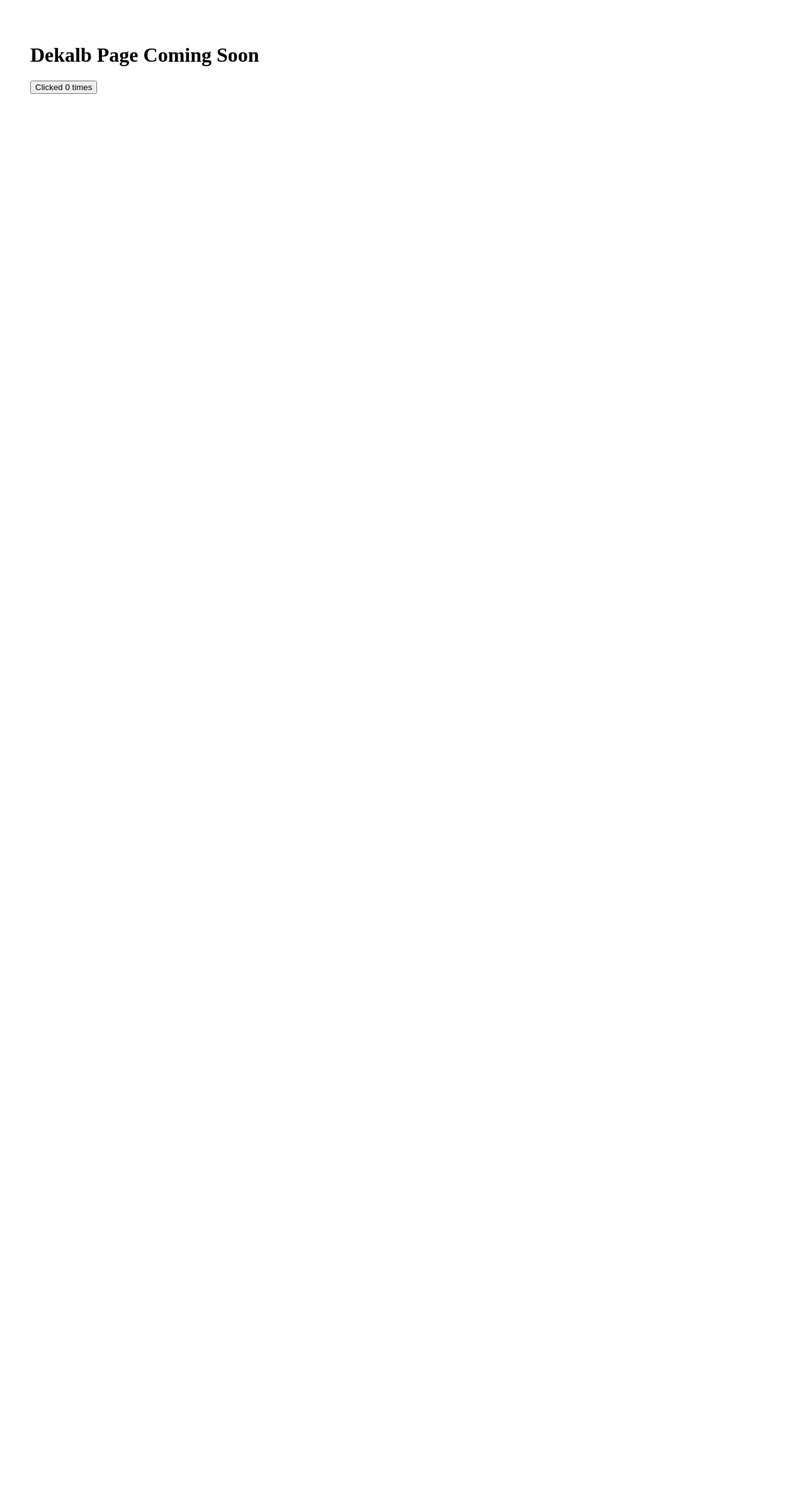
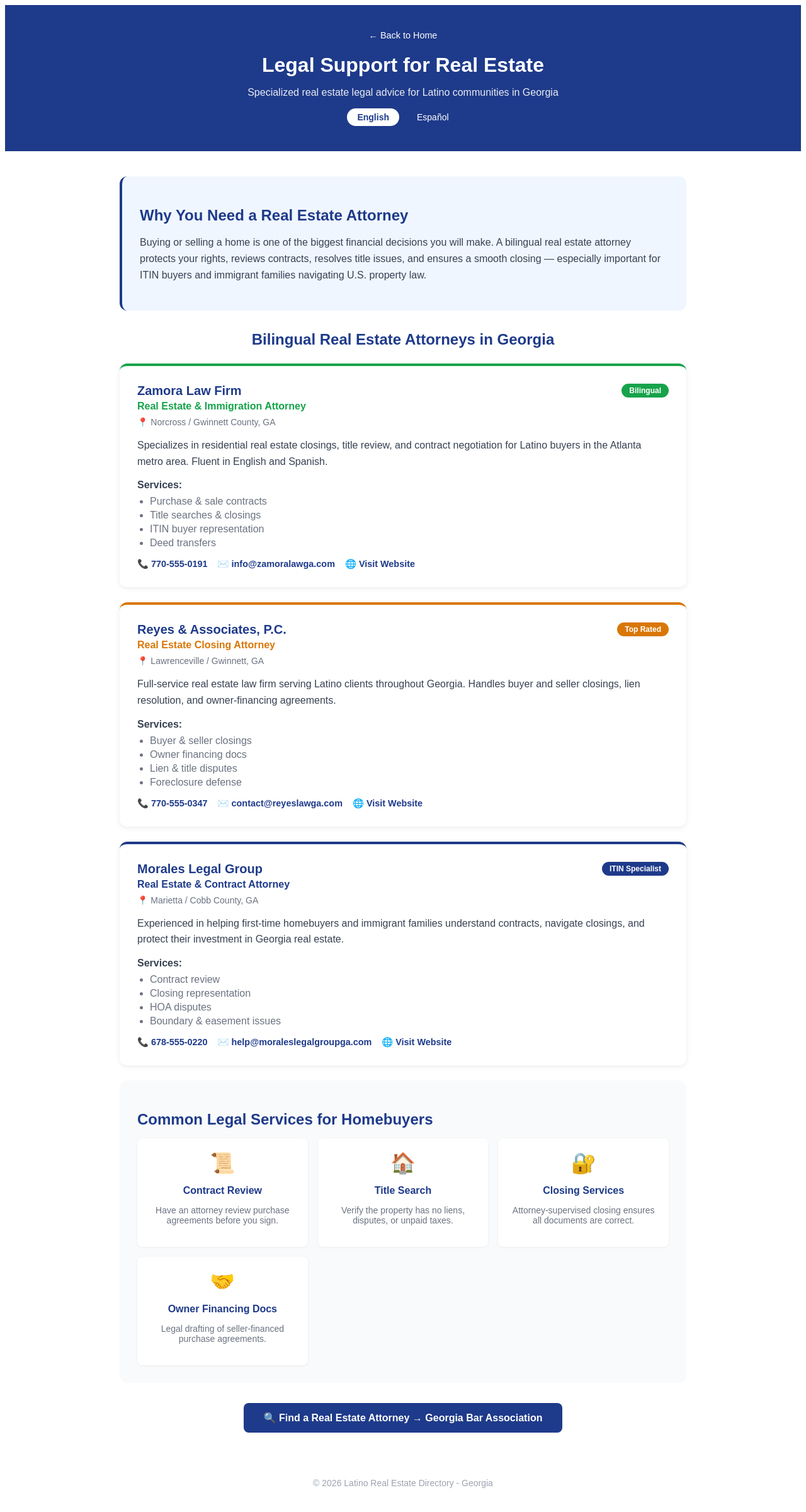
Before and after one commit to loveythecyclops-pixel/latino-real-estate-directory, a Next.js app: page /legal-support in a window 1280 px wide. Shown: the whole page at 63% size. Before the commit the page ends 800 px from the top, so only its background shows below. Built offline with nearby package versions, Linux system fonts and the light colour scheme.

Commit message:
Fix: Replace legal-support placeholder with real bilingual attorney directory

```diff
--- a/app/legal-support/page.tsx
+++ b/app/legal-support/page.tsx
@@ -1,17 +1,136 @@
-'use client';
-
-import { useState } from 'react';
 import Link from 'next/link';
 
-export default function DekalbPage() {
-  const [count, setCount] = useState(0);
+export default function LegalSupportPage() {
+  return (
+    <main style={{ minHeight: '100vh', backgroundColor: '#ffffff', fontFamily: 'sans-serif', color: '#1a202c' }}>
+      {/* Header */}
+      <div style={{ backgroundColor: '#1e3a8a', color: '#ffffff', padding: '40px 24px', textAlign: 'center' }}>
+        <Link href="/" style={{ color: '#fff', textDecoration: 'none', fontSize: '0.9rem', display: 'block', marginBottom: '16px' }}>
+          ← Back to Home
+        </Link>
+        <h1 style={{ fontSize: '2rem', fontWeight: 'bold', marginBottom: '0.5rem' }}>
+          Legal Support for Real Estate
+        </h1>
+        <p style={{ fontSize: '1rem', opacity: 0.9 }}>
+          Specialized real estate legal advice for Latino communities in Georgia
+        </p>
+        <div style={{ marginTop: '16px', display: 'flex', justifyContent: 'center', gap: '12px' }}>
+          <span style={{ backgroundColor: '#fff', color: '#1e3a8a', padding: '6px 16px', borderRadius: '20px', fontWeight: 'bold', fontSize: '0.875rem', cursor: 'pointer' }}>English</span>
+          <span style={{ color: '#fff', padding: '6px 16px', fontSize: '0.875rem', cursor: 'pointer' }}>Español</span>
+        </div>
+      </div>
 
-  return (
-    <div style={{ padding: 40 }}>
-      <h1>Dekalb Page Coming Soon</h1>
-      <button onClick={() => setCount(count + 1)}>
-        Clicked {count} times
-      </button>
-    </div>
-  )
+      {/* Why Legal Support */}
+      <div style={{ maxWidth: '900px', margin: '0 auto', padding: '40px 20px' }}>
+        <div style={{ backgroundColor: '#eff6ff', borderRadius: '12px', padding: '28px', marginBottom: '32px', borderLeft: '4px solid #1e3a8a' }}>
+          <h2 style={{ color: '#1e3a8a', marginBottom: '12px' }}>Why You Need a Real Estate Attorney</h2>
+          <p style={{ color: '#374151', lineHeight: '1.6' }}>
+            Buying or selling a home is one of the biggest financial decisions you will make. A bilingual real estate attorney protects your rights, reviews contracts, resolves title issues, and ensures a smooth closing — especially important for ITIN buyers and immigrant families navigating U.S. property law.
+          </p>
+        </div>
+
+        {/* Legal Firms / Attorneys */}
+        <h2 style={{ color: '#1e3a8a', marginBottom: '24px', textAlign: 'center', fontSize: '1.5rem' }}>
+          Bilingual Real Estate Attorneys in Georgia
+        </h2>
+
+        {[
+          {
+            name: 'Zamora Law Firm',
+            title: 'Real Estate & Immigration Attorney',
+            badge: 'Bilingual',
+            badgeColor: '#16a34a',
+            location: 'Norcross / Gwinnett County, GA',
+            description: 'Specializes in residential real estate closings, title review, and contract negotiation for Latino buyers in the Atlanta metro area. Fluent in English and Spanish.',
+            services: ['Purchase & sale contracts', 'Title searches & closings', 'ITIN buyer representation', 'Deed transfers'],
+            phone: '770-555-0191',
+            email: 'info@zamoralawga.com',
+            website: 'https://www.gabar.org',
+          },
+          {
+            name: 'Reyes & Associates, P.C.',
+            title: 'Real Estate Closing Attorney',
+            badge: 'Top Rated',
+            badgeColor: '#d97706',
+            location: 'Lawrenceville / Gwinnett, GA',
+            description: 'Full-service real estate law firm serving Latino clients throughout Georgia. Handles buyer and seller closings, lien resolution, and owner-financing agreements.',
+            services: ['Buyer & seller closings', 'Owner financing docs', 'Lien & title disputes', 'Foreclosure defense'],
+            phone: '770-555-0347',
+            email: 'contact@reyeslawga.com',
+            website: 'https://www.gabar.org',
+          },
+          {
+            name: 'Morales Legal Group',
+            title: 'Real Estate & Contract Attorney',
+            badge: 'ITIN Specialist',
+            badgeColor: '#1e3a8a',
+            location: 'Marietta / Cobb County, GA',
+            description: 'Experienced in helping first-time homebuyers and immigrant families understand contracts, navigate closings, and protect their investment in Georgia real estate.',
+            services: ['Contract review', 'Closing representation', 'HOA disputes', 'Boundary & easement issues'],
+            phone: '678-555-0220',
+            email: 'help@moraleslegalgroupga.com',
+            website: 'https://www.gabar.org',
+          },
+        ].map((firm) => (
+          <div key={firm.name} style={{ backgroundColor: '#fff', borderRadius: '12px', boxShadow: '0 2px 8px rgba(0,0,0,0.08)', padding: '28px', marginBottom: '24px', borderTop: `4px solid ${firm.badgeColor}` }}>
+            <div style={{ display: 'flex', alignItems: 'flex-start', justifyContent: 'space-between', flexWrap: 'wrap', gap: '8px', marginBottom: '8px' }}>
+              <div>
+                <h3 style={{ color: '#1e3a8a', fontSize: '1.25rem', margin: 0 }}>{firm.name}</h3>
+                <p style={{ color: firm.badgeColor, fontWeight: 'bold', margin: '4px 0 0' }}>{firm.title}</p>
+              </div>
+              <span style={{ backgroundColor: firm.badgeColor, color: '#fff', padding: '4px 12px', borderRadius: '20px', fontSize: '0.75rem', fontWeight: 'bold', whiteSpace: 'nowrap' }}>{firm.badge}</span>
+            </div>
+            <p style={{ color: '#6b7280', fontSize: '0.875rem', margin: '0 0 12px' }}>📍 {firm.location}</p>
+            <p style={{ color: '#374151', lineHeight: '1.6', marginBottom: '16px' }}>{firm.description}</p>
+            <div style={{ marginBottom: '16px' }}>
+              <p style={{ fontWeight: 'bold', color: '#374151', marginBottom: '8px' }}>Services:</p>
+              <ul style={{ paddingLeft: '20px', margin: 0, color: '#6b7280' }}>
+                {firm.services.map((s) => <li key={s} style={{ marginBottom: '4px' }}>{s}</li>)}
+              </ul>
+            </div>
+            <div style={{ display: 'flex', gap: '16px', flexWrap: 'wrap' }}>
+              <a href={`tel:${firm.phone}`} style={{ color: '#1e3a8a', textDecoration: 'none', fontWeight: 'bold', fontSize: '0.9rem' }}>📞 {firm.phone}</a>
+              <a href={`mailto:${firm.email}`} style={{ color: '#1e3a8a', textDecoration: 'none', fontWeight: 'bold', fontSize: '0.9rem' }}>✉️ {firm.email}</a>
+              <a href={firm.website} target="_blank" rel="noopener noreferrer" style={{ color: '#1e3a8a', textDecoration: 'none', fontWeight: 'bold', fontSize: '0.9rem' }}>🌐 Visit Website</a>
+            </div>
+          </div>
+        ))}
+
+        {/* Services overview */}
+        <div style={{ backgroundColor: '#f9fafb', borderRadius: '12px', padding: '28px', marginTop: '8px' }}>
+          <h2 style={{ color: '#1e3a8a', marginBottom: '16px' }}>Common Legal Services for Homebuyers</h2>
+          <div style={{ display: 'grid', gridTemplateColumns: 'repeat(auto-fit, minmax(200px, 1fr))', gap: '16px' }}>
+            {[
+              { icon: '📜', title: 'Contract Review', desc: 'Have an attorney review purchase agreements before you sign.' },
+              { icon: '🏠', title: 'Title Search', desc: 'Verify the property has no liens, disputes, or unpaid taxes.' },
+              { icon: '🔐', title: 'Closing Services', desc: 'Attorney-supervised closing ensures all documents are correct.' },
+              { icon: '🤝', title: 'Owner Financing Docs', desc: 'Legal drafting of seller-financed purchase agreements.' },
+            ].map((item) => (
+              <div key={item.title} style={{ textAlign: 'center', padding: '20px', backgroundColor: '#fff', borderRadius: '8px', boxShadow: '0 1px 4px rgba(0,0,0,0.06)' }}>
+                <div style={{ fontSize: '2rem', marginBottom: '8px' }}>{item.icon}</div>
+                <h3 style={{ color: '#1e3a8a', fontSize: '1rem', marginBottom: '8px' }}>{item.title}</h3>
+                <p style={{ color: '#6b7280', fontSize: '0.875rem' }}>{item.desc}</p>
+              </div>
+            ))}
+          </div>
+        </div>
+
+        {/* Find a lawyer CTA */}
+        <div style={{ textAlign: 'center', marginTop: '32px' }}>
+          <a
+            href="https://www.gabar.org/forthepublic/findalawyer/"
+            target="_blank"
+            rel="noopener noreferrer"
+            style={{ backgroundColor: '#1e3a8a', color: '#fff', padding: '14px 32px', borderRadius: '8px', textDecoration: 'none', fontWeight: 'bold', fontSize: '1rem', display: 'inline-block' }}
+          >
+            🔍 Find a Real Estate Attorney → Georgia Bar Association
+          </a>
+        </div>
+      </div>
+
+      <footer style={{ padding: '32px', textAlign: 'center', color: '#9ca3af', fontSize: '0.875rem' }}>
+        © 2026 Latino Real Estate Directory - Georgia
+      </footer>
+    </main>
+  );
 }
```
